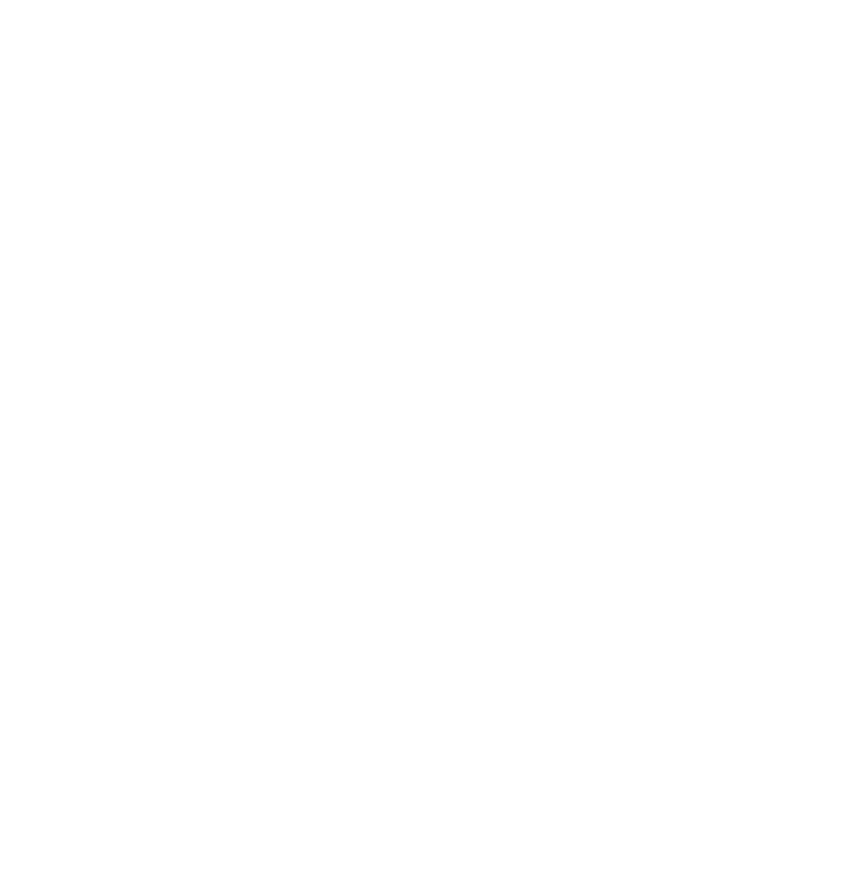
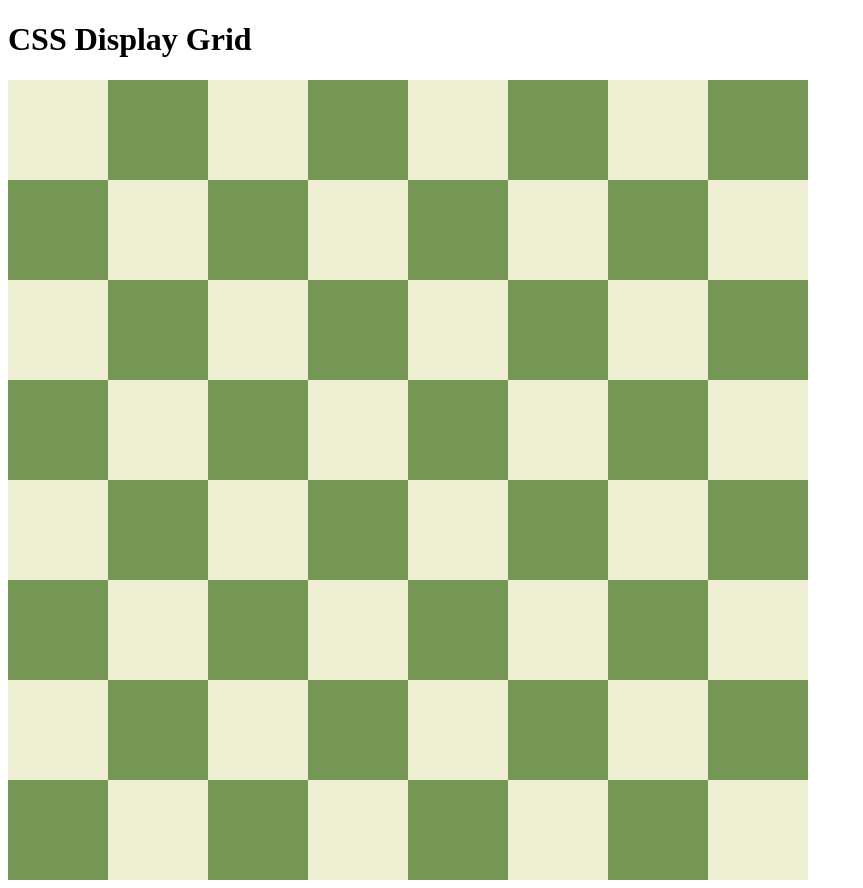
Before and after one commit to aasadlion/The-Complete-Web-Development-Bootcamp-2023-, a plain HTML site: page 07 - Grid/Day - 012/Grid.html in a window 1280 px wide. Shown: the whole page, without its empty margins (0-863 px from the left). Before the commit the page ends 800 px from the top, so only its background shows below. Drawn offline with Linux system fonts and the light colour scheme.

Commit message:
Day-12 CSS Grid

```diff
--- a/07 - Grid/Day - 012/Grid.html
+++ b/07 - Grid/Day - 012/Grid.html
@@ -3,9 +3,114 @@
     <head>
         <meta charset="UTF-8">
         <meta name="viewport" content="width=device-width, initial-scale=1.0">
-        <title>Document</title>
+        <title>Display Grid</title>
+
+        <style>
+
+            .container{
+
+
+display: grid;
+width: 800px;
+grid-template-columns: 1fr 1fr 1fr 1fr 1fr 1fr 1fr 1fr;
+      grid-template-rows: 1fr 1fr 1fr 1fr 1fr 1fr 1fr 1fr;
+
+            }
+.white{
+
+width: 100px;
+height: 100px;
+background-color: #eeeed2;
+
+}
+
+.black{
+
+width: 100px;
+height: 100px;
+background-color: #769656;
+
+}
+
+        </style>
+
     </head>
     <body>
+        <h1>CSS Display Grid</h1>
+
+        <div class="container">
+            <div class="white"></div>
+            <div class="black"></div>
+            <div class="white"></div>
+            <div class="black"></div>
+            <div class="white"></div>
+            <div class="black"></div>
+            <div class="white"></div>
+            <div class="black"></div>
+
+            <div class="black"></div>
+            <div class="white"></div>
+            <div class="black"></div>
+            <div class="white"></div>
+            <div class="black"></div>
+            <div class="white"></div>
+            <div class="black"></div>
+            <div class="white"></div>
+
+            <div class="white"></div>
+            <div class="black"></div>
+            <div class="white"></div>
+            <div class="black"></div>
+            <div class="white"></div>
+            <div class="black"></div>
+            <div class="white"></div>
+            <div class="black"></div>
+
+            <div class="black"></div>
+            <div class="white"></div>
+            <div class="black"></div>
+            <div class="white"></div>
+            <div class="black"></div>
+            <div class="white"></div>
+            <div class="black"></div>
+            <div class="white"></div>
+
+            <div class="white"></div>
+            <div class="black"></div>
+            <div class="white"></div>
+            <div class="black"></div>
+            <div class="white"></div>
+            <div class="black"></div>
+            <div class="white"></div>
+            <div class="black"></div>
+
+            <div class="black"></div>
+            <div class="white"></div>
+            <div class="black"></div>
+            <div class="white"></div>
+            <div class="black"></div>
+            <div class="white"></div>
+            <div class="black"></div>
+            <div class="white"></div>
+
+            <div class="white"></div>
+            <div class="black"></div>
+            <div class="white"></div>
+            <div class="black"></div>
+            <div class="white"></div>
+            <div class="black"></div>
+            <div class="white"></div>
+            <div class="black"></div>
+
+            <div class="black"></div>
+            <div class="white"></div>
+            <div class="black"></div>
+            <div class="white"></div>
+            <div class="black"></div>
+            <div class="white"></div>
+            <div class="black"></div>
+            <div class="white"></div>
+        </div>
 
     </body>
 </html>
```
